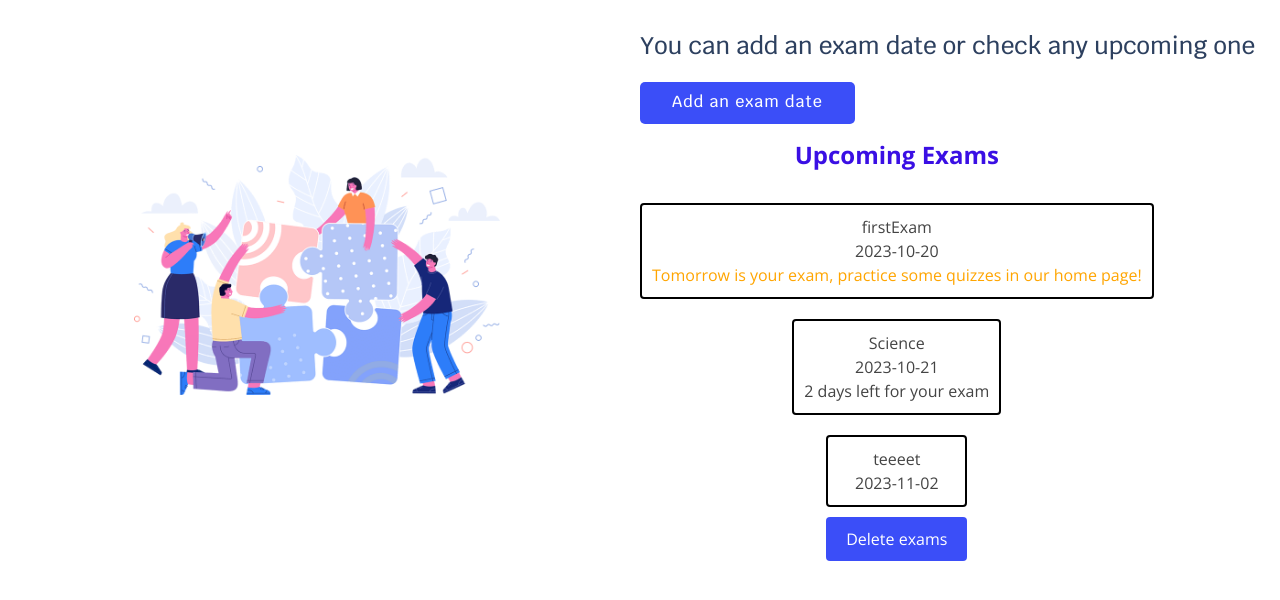
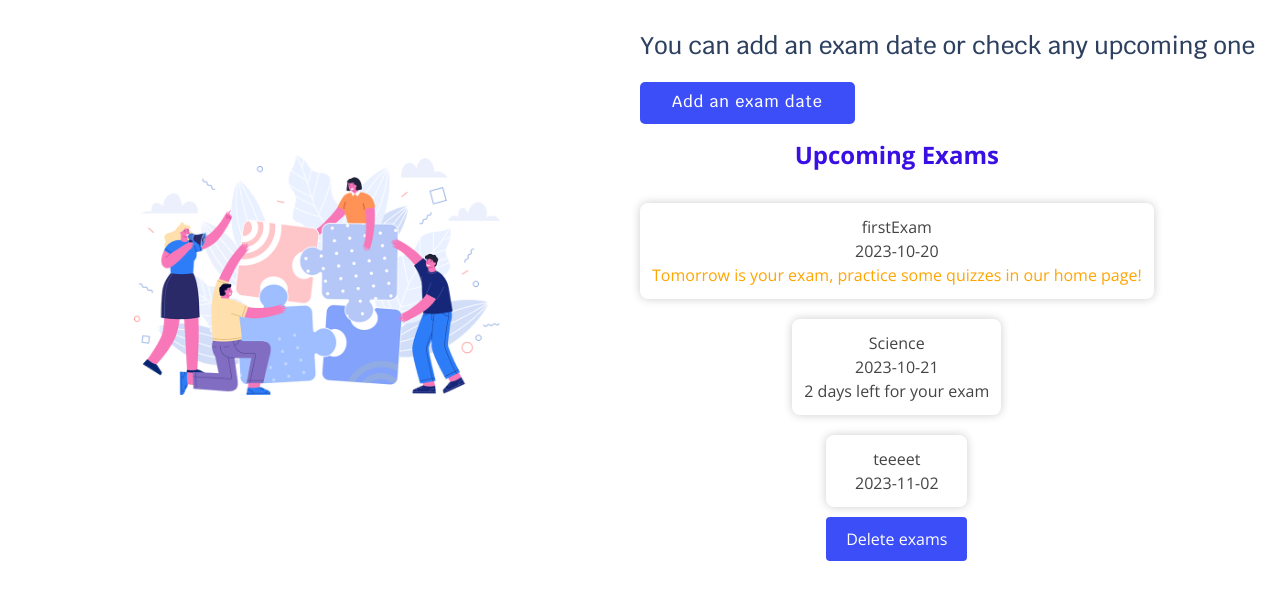
Before and after one commit to faisal-almugesib/iQuiz, a Flask app: page /calendar in a window 1280 px wide. Shown: the part 183-783 px from the top of the page. Run offline with Flask 3, Linux system fonts and the light colour scheme; a user stored in the database is signed in; some libraries are stand-ins or nearby versions.

Commit message:
changed exam style

```diff
--- a/flaskblog/templates/calendar.html
+++ b/flaskblog/templates/calendar.html
@@ -47,7 +47,8 @@
             white-space: normal; /* Allow text to wrap to multiple lines */
             word-wrap: break-word; /* Allow long words to break onto the next line */
             max-width: 100%; /* Ensures the button doesn't exceed card width */
-            border-color: #000;
+            border-radius: 8px;
+            box-shadow: 0px 0px 10px rgba(0, 0, 0, 0.2);
         }
 
         .exam:hover {
```
Also changed, not shown: instance/site.db.
